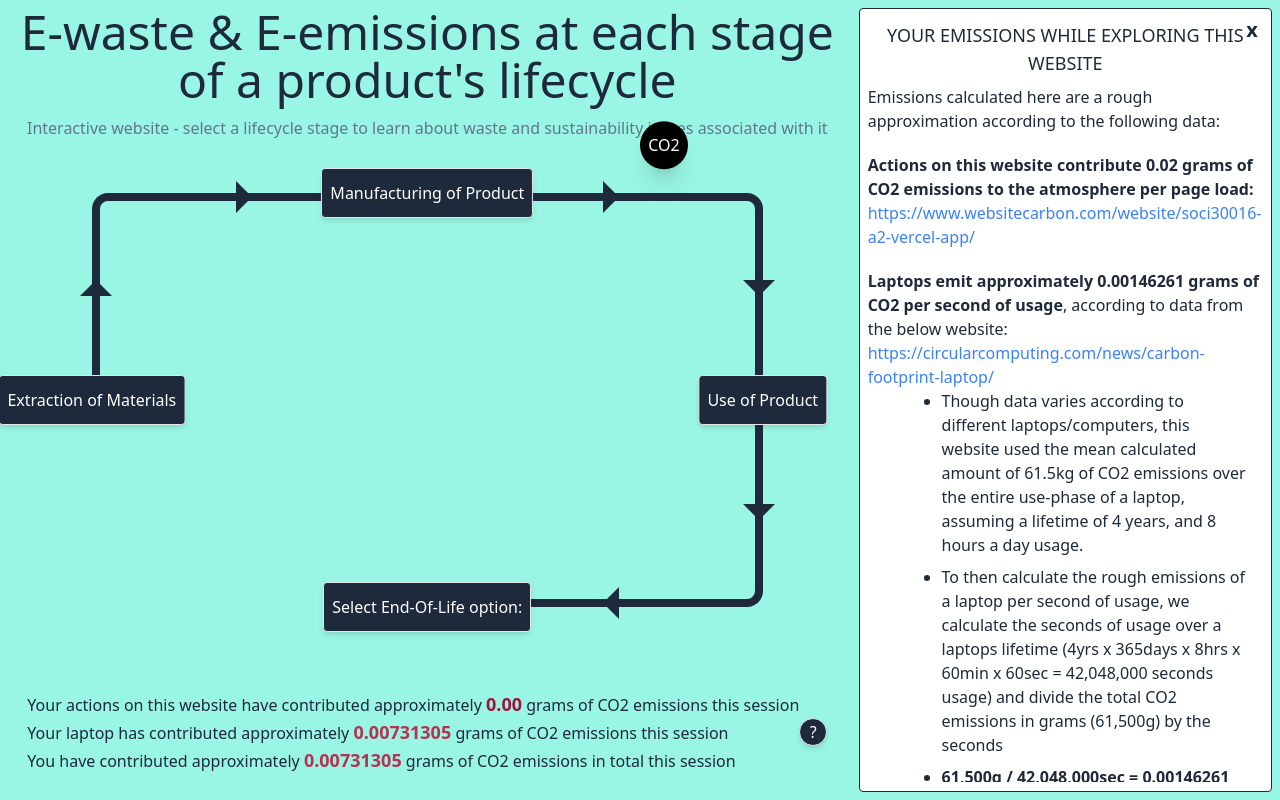
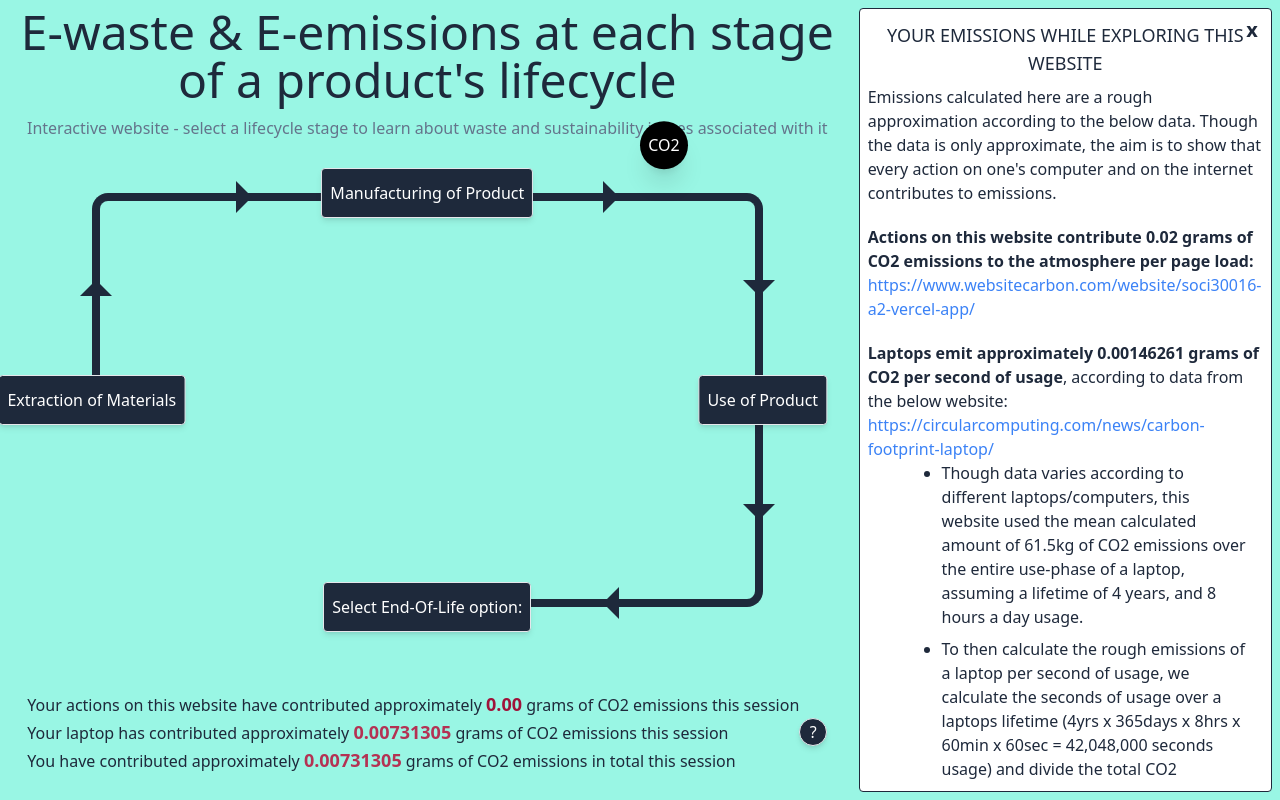
Before and after one commit to dk-chevalier/soci30016-A2, a React (Vite) app in the folder SOCI30016-A2/: page /your-emissions in a window 1280 px wide. Built offline with nearby package versions, Linux system fonts and the light colour scheme.

Commit message:
added paragraph to your-emissions page explaining the aim of it

```diff
--- a/SOCI30016-A2/src/pages/YourEmissions.jsx
+++ b/SOCI30016-A2/src/pages/YourEmissions.jsx
@@ -10,7 +10,9 @@ function YourEmissions() {
         <div className="flex flex-col gap-5 justify-around content-center h-full w-full">
           <p>
             Emissions calculated here are a rough approximation according to the
-            following data:
+            below data. Though the data is only approximate, the aim is to show
+            that every action on one's computer and on the internet contributes
+            to emissions.
           </p>
           <div className="w-full">
             <p>
```
